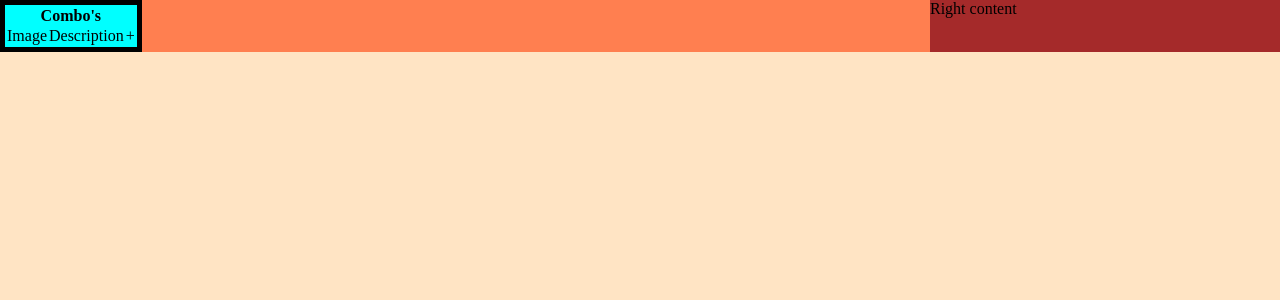
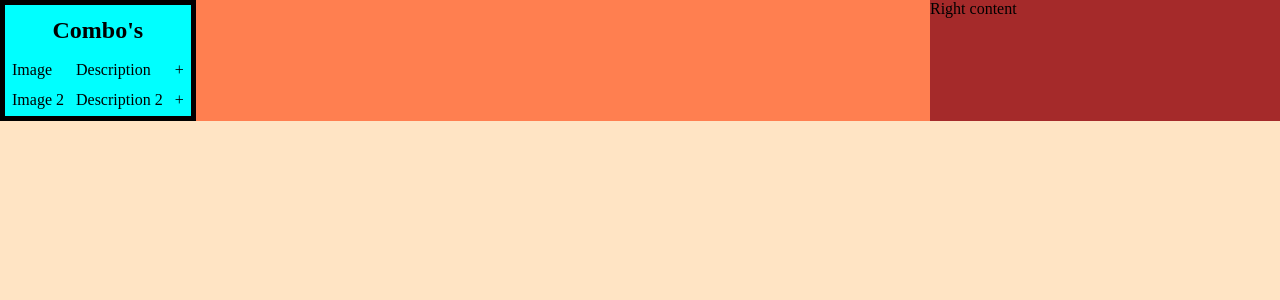
Before and after one commit to OxymoRonald/web, a PHP site: page / in a window 1280 px wide. Shown: the part 55-355 px from the top of the page. Run offline with PHP 8.4, Linux system fonts and the light colour scheme.

Commit message:
table padding

```diff
--- a/index.html
+++ b/index.html
@@ -18,6 +18,11 @@
                             <td>Description</td>
                             <td>+</td>
                         </tr>
+                        <tr>
+                            <td>Image 2</td>
+                            <td>Description 2</td>
+                            <td>+</td>
+                        </tr>
                     </tbody>
                 </table>
             </div>
--- a/style.css
+++ b/style.css
@@ -26,6 +26,15 @@ body {
         border: 5px solid black
     }
 
+    .itemlist th {
+        font-size: 24px;
+        padding: 10px;
+    }
+
+    .itemlist td {
+        padding: 5px;
+    }
+
 #right_block {
     width: 350px;
     background-color: brown;
```
